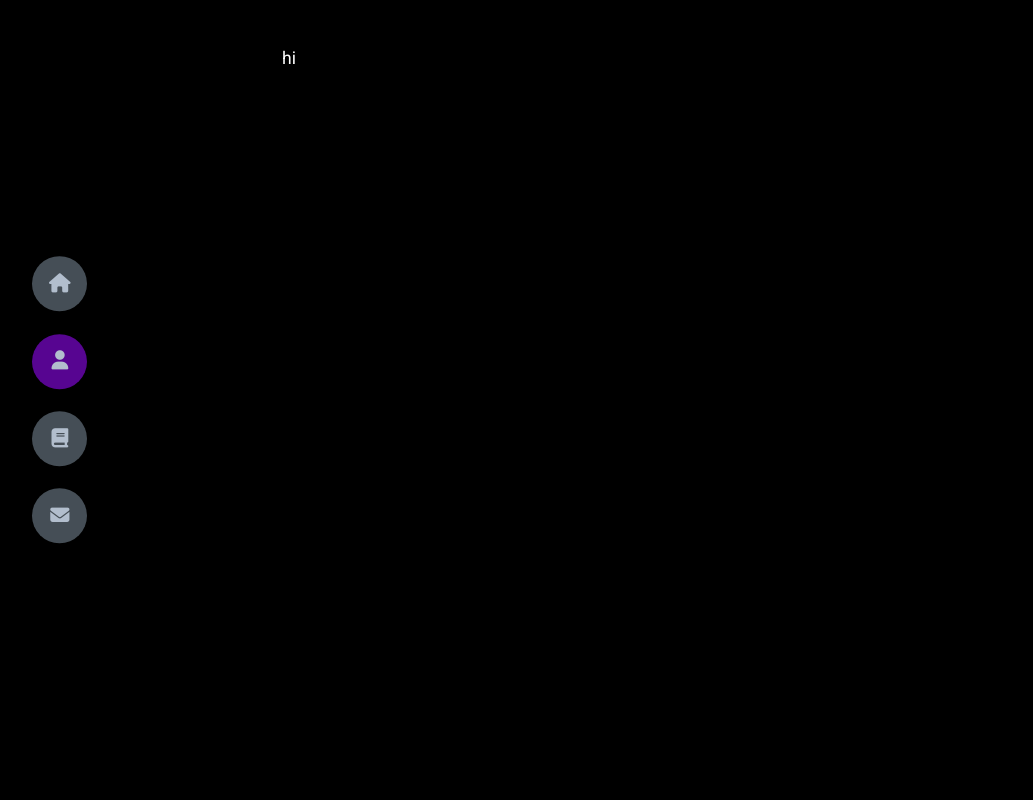
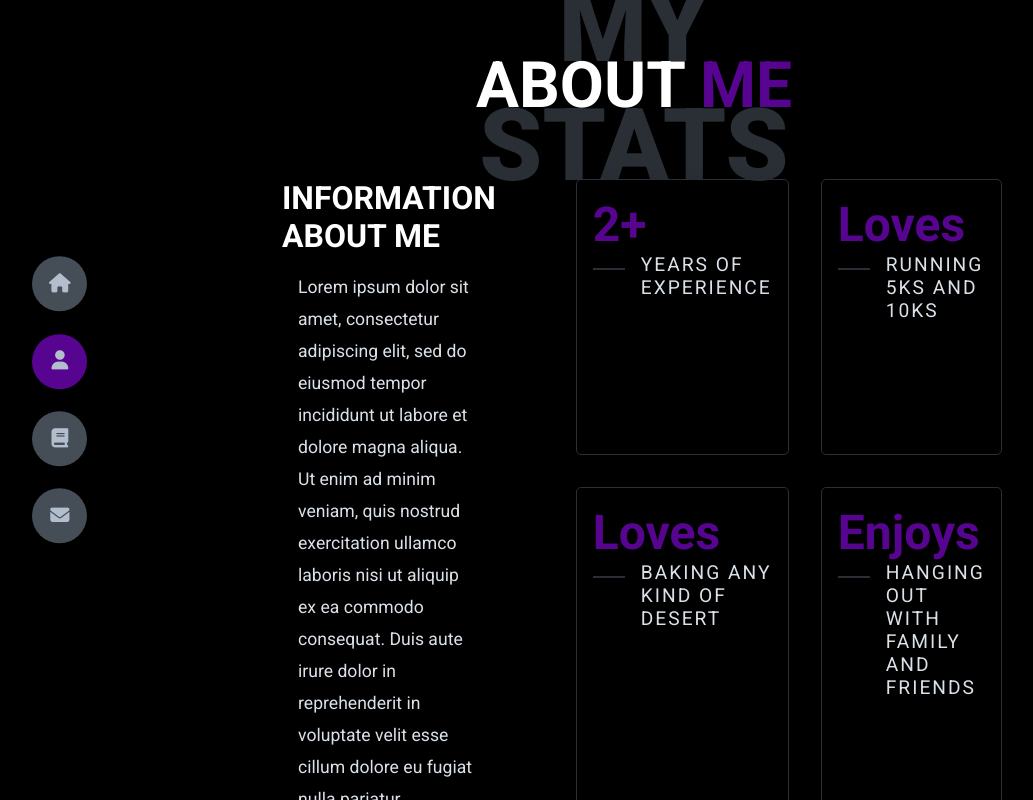
Before and after one commit to kassimadsen/Portfolio, a website: page index.html in a window 1280 px wide. Both pictures are taken after a click on the button 65 px from the left and 361 px from the top of the page. Shown: the top 800 px of the page, without its empty margins (6-1039 px from the left). Drawn offline with Linux system fonts and the light colour scheme.

Commit message:
finally added the index.js to index.html and added some more to the about section

```diff
--- a/assets/css/style.scss
+++ b/assets/css/style.scss
@@ -56,6 +56,12 @@
     padding: 3rem 18rem;
   }
 
+  canvas{
+    position: absolute;
+    z-index: 2;
+    right: 15%
+  }
+
   /* sections */
   .section {
     transform: translateY(-100%) scale(0);
@@ -94,15 +100,6 @@
   /* active buttons */
   .active {
     display: block;
-    // animation: scaleAnim 1s ease-in-out;
-    // @keyframes scaleAnim {
-    //   0% {
-    //     transform: translateY(-100%) scale(0);
-    //   }
-    //   100% {
-    //     transform: translateY(0) scale(1);
-    //   }
-    // }
   }
 
   .controls {
@@ -155,6 +152,7 @@
         display: flex;
         align-items: center;
         position: relative;
+        z-index: 4;
         .h-shape{
             // transition: all .4s ease-in-out;
             width: 65%;
@@ -190,6 +188,7 @@
         padding-left: 18rem;
         .name{
             font-size: 3rem;
+            z-index: 4;
             span{
                 color: var(--color-purple)
             }
@@ -204,6 +203,7 @@
 .btn-con{
   display: flex;
   align-self: flex-start;
+  z-index: 4;
 }
 
 .main-btn{
@@ -234,7 +234,7 @@
     top: 0;
     right: 0;
     transform: translateX(-100%);
-    // transition: all .4s ease-out;
+    transition: all .4s ease-out;
     z-index: -1;
   }
   &:hover{
@@ -243,7 +243,93 @@
       height: 100%;
       background-color: var(--color-purple);
       transform: translateX(0);
-      // transition: all .4s ease-out;
+      transition: all .4s ease-out;
     }
   }
 }
+
+/* about section */
+.main-title {
+  text-align: center;
+  h2 {
+    position: relative;
+    text-transform: uppercase;
+    font-size: 4rem;
+    font-weight: 700;
+    span {
+      color: var(--color-purple);
+    }
+    .bg-text{
+      position: absolute;
+      top: 50%;
+      left: 50%;
+      color: var(--color-grey-5);
+      z-index: -1;
+      font-weight: 800;
+      font-size: 6.3rem;
+      transform: translate(-50%, -50%);
+    }
+  }
+}
+
+.about-container{
+  display: grid;
+  grid-template-columns: repeat(2, 1fr);
+  padding-top: 3.5rem;
+  padding-bottom: 5rem;
+  .right-about{
+    display: grid;
+    grid-template-columns: repeat(2, 1fr);
+    grid-gap: 2rem;
+    .about-item{
+      border: 1px solid var(--color-grey-5);
+      border-radius: 5px;
+      box-shadow: 1px 2px 15px rgba(0, 0, 0, .1);
+      &:hover{
+        cursor: default;
+        transform: translateY(-5px);
+        border: 1px solid var(--color-purple);
+        box-shadow: 1px 4px 15px rgba(0, 0, 0, .32);
+      }
+      .abt-text{
+        padding: 1rem;
+        display: flex;
+        flex-direction: column;
+        .large-text{
+          font-size: 3rem;
+          font-weight: 700;
+          color: var(--color-purple);
+        }
+        .small-text{
+          padding-left: 3rem;
+          position: relative;
+          text-transform: uppercase;
+          font-size: 1.2rem;
+          color: var(--color-grey-1);
+          letter-spacing: 2px;
+          &::before{
+            content: '';
+            position: absolute;
+            left: 0;
+            top: 15px;
+            width: 2rem;
+            height: 2px;
+            background-color: var(--color-grey-5 );
+          }
+        }
+      }
+    }
+  }
+  .left-about{
+    padding-right: 5rem;
+    p{
+      line-height: 2rem;
+      padding: 1rem;
+      color: var(--color-grey-1);
+    }
+    h4{
+      font-size: 2rem;
+      text-transform: uppercase;
+    }
+  }
+}
--- a/index.html
+++ b/index.html
@@ -32,18 +32,13 @@
     <header class="section sec1 header active" id="home">
       <div class="header-content">
         <div class="left-header">
+          <canvas></canvas>
+          <script src="index.js"></script>
           <h1 class="name">
             Hi, I'm <span>Kassandra Madsen</span>
             A QA Engineer.
           </h1>
-          <p>
-            Lorem ipsum dolor sit amet, consectetur adipiscing elit, sed do
-            eiusmod tempor incididunt ut labore et dolore magna aliqua. Ut enim
-            ad minim veniam, quis nostrud exercitation ullamco laboris nisi ut
-            aliquip ex ea commodo consequat. Duis aute irure dolor in
-            reprehenderit in voluptate velit esse cillum dolore eu fugiat nulla
-            pariatur.
-          </p>
+          <p></p>
           <div class="btn-con">
             <a
               href="assets/documents/Resume.pdf"
@@ -65,7 +60,74 @@
     </header>
     <main>
       <section class="section sec2 about" id="about">
-        <p>hi</p>
+        <div class="main-title">
+          <h2>About <span>me</span><span class="bg-text">my stats</span></h2>
+        </div>
+        <div class="about-container">
+          <div class="left-about">
+            <h4>Information About Me</h4>
+            <p>
+              Lorem ipsum dolor sit amet, consectetur adipiscing elit, sed do
+              eiusmod tempor incididunt ut labore et dolore magna aliqua. Ut
+              enim ad minim veniam, quis nostrud exercitation ullamco laboris
+              nisi ut aliquip ex ea commodo consequat. Duis aute irure dolor in
+              reprehenderit in voluptate velit esse cillum dolore eu fugiat
+              nulla pariatur.
+            </p>
+          </div>
+          <div class="right-about">
+            <div class="about-item">
+              <div class="abt-text">
+                <p class="large-text">2+</p>
+                <p class="small-text">
+                  Years of <br />
+                  Experience
+                </p>
+              </div>
+            </div>
+            <div class="about-item">
+              <div class="abt-text">
+                <p class="large-text">Loves</p>
+                <p class="small-text">
+                  Running <br />
+                  5ks and 10ks
+                </p>
+              </div>
+            </div>
+            <div class="about-item">
+              <div class="abt-text">
+                <p class="large-text">Loves</p>
+                <p class="small-text">
+                  Baking any<br />
+                  Kind of desert
+                </p>
+              </div>
+            </div>
+            <div class="about-item">
+              <div class="abt-text">
+                <p class="large-text">Enjoys</p>
+                <p class="small-text">
+                  hanging out with family<br />
+                  and Friends
+                </p>
+              </div>
+            </div>
+          </div>
+        </div>
+        <div class="about-stats">
+          <h4 class="stat-title">My Skills</h4>
+          <div class="progress-bars">
+            <div class="progress-bar">
+              <p class="prog-title">html5</p>
+              <div class="progress-con">
+                <p class="prog text">90%</p>
+                <div class="progress">
+                  <span class="html"></span>
+                </div>
+              </div>
+            </div>
+          </div>
+        </div>
       </section>
       <section class="section sec3 portfolio" id="portfolio">
         <p>hi1</p>
--- a/index.js
+++ b/index.js
@@ -7,23 +7,23 @@ let c = canvas.getContext("2d");
 
 let mouse = {
   x: 0,
-    y: 0
-}
-window.addEventListener("mousemove", function(e){
+  y: 0,
+};
+window.addEventListener("mousemove", function (e) {
   mouse.x = e.x;
   mouse.y = e.y;
-})
+});
 
 let bubleCord = [];
-let balls = 400;
+let balls = 100;
 
 for (let i = 0; i < balls; i++) {
   bubleCord.push({
     x: Math.random() * innerWidth,
     y: Math.random() * innerHeight,
-    radius:Math.floor(Math.random() * 5),
-    dx:(Math.random() - 0.5) * 2,
-    dy:(Math.random() - 0.5) * 2,
+    radius: Math.floor(Math.random() * 5),
+    dx: (Math.random() - 0.5) * 2,
+    dy: (Math.random() - 0.5) * 2,
   });
 }
 
```
Also changed, not shown: assets/css/style.css, 2 other files. Lines whose indentation alone changed are shown as unchanged.
